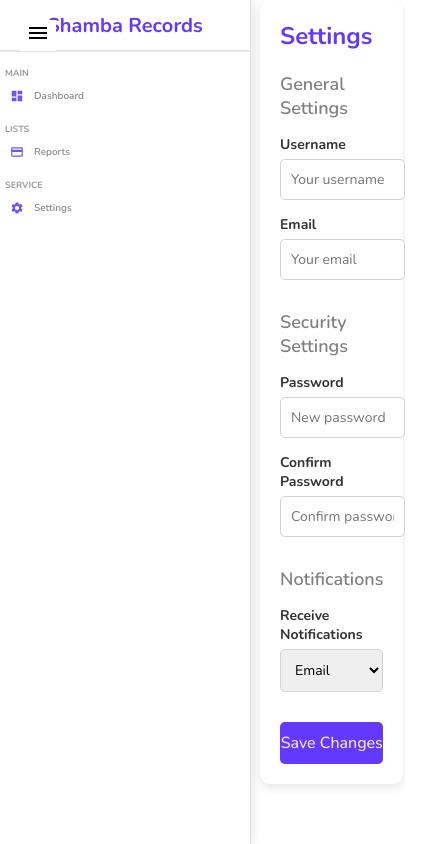
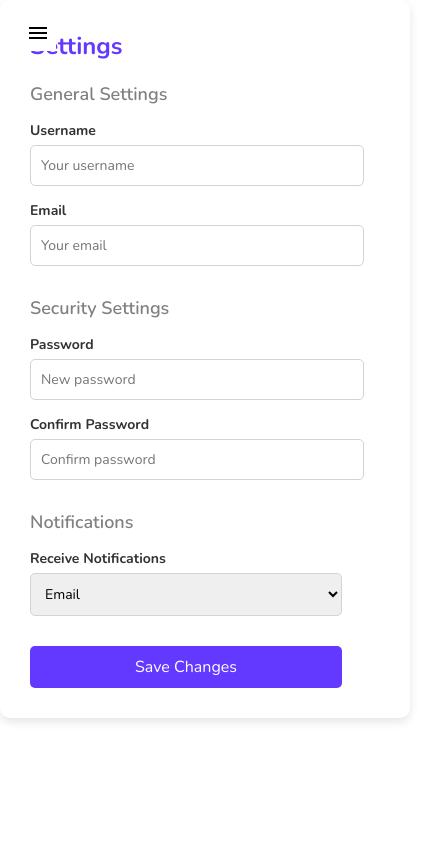
Before and after one commit to samuelcromwell/Dashboard, a React (Create React App) app: page /settings in a window 390 px wide. Shown: the whole page, 440 px wide, since content can reach past the window. Built offline with nearby package versions, Linux system fonts and the light colour scheme.

Commit message:
Styling changes

```diff
--- a/public/index.html
+++ b/public/index.html
@@ -2,7 +2,7 @@
 <html lang="en">
   <head>
     <meta charset="utf-8" />
-    <meta name="viewport" content="width=device-width, initial-scale=1.0" />
+    <meta name="viewport" content="width=device-width, initial-scale=1" />
     <link
       href="https://fonts.googleapis.com/css2?family=Nunito:ital,wght@0,200;0,300;0,400;0,500;0,600;0,700;0,800;0,900;0,1000;1,200;1,300;1,400;1,500;1,600;1,700;1,800;1,900;1,1000&display=swap"
       rel="stylesheet">
@@ -12,7 +12,6 @@
         margin: 0;
       }
     </style>
-
     <title>Shamba Records Dashboard</title>
   </head>
 
--- a/src/components/chart/Chart.jsx
+++ b/src/components/chart/Chart.jsx
@@ -1,37 +1,45 @@
-import React from 'react'
-import './chart.scss'
+import React from 'react';
+import './chart.scss';
 import { AreaChart, Area, XAxis, CartesianGrid, Tooltip, ResponsiveContainer } from 'recharts';
 
 const data = [
-    { name: 'April', Total: 34000},
-    { name: 'May', Total: 21000},
-    { name: 'June', Total: 64000},
-    { name: 'July', Total: 58000},
-    { name: 'August', Total: 60000},
-    { name: 'September', Total: 78000}
+    { name: 'April', Total: 34000 },
+    { name: 'May', Total: 21000 },
+    { name: 'June', Total: 64000 },
+    { name: 'July', Total: 58000 },
+    { name: 'Aug', Total: 60000 },
+    { name: 'Sept', Total: 78000 }
 ];
 
-const Chart = ({aspect, title}) => {
+const Chart = ({ aspect, title }) => {
   return (
-    <div className='chart'>
+    <div className="chart">
       <div className="title">{title}</div>
-    <ResponsiveContainer width= '100%' aspect={aspect}>
-     <AreaChart width={730} height={250} data={data}
-  margin={{ top: 10, right: 30, left: 0, bottom: 0 }}>
+      <ResponsiveContainer width="100%" aspect={aspect}>
+        <AreaChart
+          data={data}
+          margin={{ top: 10, right: 30, left: 0, bottom: 0 }}
+        >
           <defs>
             <linearGradient id="total" x1="0" y1="0" x2="0" y2="1">
-      <stop offset="5%" stopColor="#8884d8" stopOpacity={0.8}/>
-      <stop offset="95%" stopColor="#8884d8" stopOpacity={0}/>
+              <stop offset="5%" stopColor="#8884d8" stopOpacity={0.8} />
+              <stop offset="95%" stopColor="#8884d8" stopOpacity={0} />
             </linearGradient>
           </defs>
-  <XAxis dataKey="name" stroke='gray'/>
-  <CartesianGrid strokeDasharray="3 3" className='chartGrid'/>
+          <XAxis dataKey="name" stroke="gray" />
+          <CartesianGrid strokeDasharray="3 3" className="chartGrid" />
           <Tooltip />
-  <Area type="monotone" dataKey="Total" stroke="#8884d8" fillOpacity={1} fill="url(#total)" />
+          <Area
+            type="monotone"
+            dataKey="Total"
+            stroke="#8884d8"
+            fillOpacity={1}
+            fill="url(#total)"
+          />
         </AreaChart>
       </ResponsiveContainer>
     </div>
-  )
-}
+  );
+};
 
-export default Chart
+export default Chart;
--- a/src/components/chart/chart.scss
+++ b/src/components/chart/chart.scss
@@ -1,5 +1,5 @@
 .chart {
-    flex: 4;
+    flex: 2;
     -webkit-box-shadow: 2px 4px 10px 1px rgba(0, 0, 0, 0.47);
     box-shadow: 2px 4px 10px 1px rgba(201, 201, 201, 0.47);
     padding: 10px;
@@ -14,6 +14,11 @@
             font-size: 14px; /* Reduce title size on smaller screens */
             margin-bottom: 10px; /* Reduce margin for smaller screens */
         }
+
+        @media (max-width: 480px) {
+            font-size: 12px; /* Further reduce title size for smaller screens */
+            margin-bottom: 8px;
+        }
     }
 
     .chartGrid {
@@ -22,7 +27,7 @@
 
     /* Responsive Styles */
     @media (max-width: 768px) {
-        flex: 1; /* Allow the chart to take full width on small screens */
+        flex: 1; /* Ensure the chart takes full width on small screens */
         padding: 8px; /* Reduce padding on smaller screens */
         margin-bottom: 20px; /* Add margin between stacked elements */
     }
@@ -30,10 +35,19 @@
     @media (max-width: 480px) {
         padding: 6px; /* Further reduce padding for very small screens */
         margin-bottom: 15px;
-
-        .title {
-            font-size: 12px; /* Smaller title size for very small screens */
-            margin-bottom: 8px;
-        }
     }
 }
+
+/* Add specific styles for the chart component */
+.chartWrapper {
+    width: 100%; /* Ensure chart takes full width of container */
+    height: auto; /* Make sure height adjusts with width */
+
+    @media (max-width: 768px) {
+        height: auto; /* Allow height to adapt on small screens */
+    }
+
+    @media (max-width: 480px) {
+        height: auto; /* Maintain adaptive height on smaller devices */
+    }
+}
--- a/src/components/featured/featured.scss
+++ b/src/components/featured/featured.scss
@@ -6,13 +6,10 @@
     transition: all 0.3s ease;
     margin: 0 auto;
 
+    /* Mobile-specific adjustments */
     &.mobile {
         width: 100%;
         padding: 10px;
-    }
-
-    &.desktop {
-        /* Add any desktop-specific styling here */
     }
 
     .top {
--- a/src/pages/settings/Settings.jsx
+++ b/src/pages/settings/Settings.jsx
@@ -1,13 +1,41 @@
-import React from 'react';
+import React, { useState, useEffect } from 'react';
 import Sidebar from '../../components/sidebar/Sidebar';
 import './settings.scss';
+import MenuIcon from '@mui/icons-material/Menu';
 
 const Settings = () => {
+  const [isMobile, setIsMobile] = useState(window.innerWidth < 768);
+  const [showSidebar, setShowSidebar] = useState(false); // State to toggle sidebar
+
+  // Add a resize listener to detect window size changes
+  useEffect(() => {
+    const handleResize = () => {
+      setIsMobile(window.innerWidth < 768);
+    };
+    window.addEventListener('resize', handleResize);
+
+    // Cleanup listener
+    return () => {
+      window.removeEventListener('resize', handleResize);
+    };
+  }, []);
+
+  // Function to toggle sidebar visibility in mobile view
+  const toggleSidebar = () => {
+    setShowSidebar(!showSidebar);
+  };
+
   return (
     <div className="settings">
-      <Sidebar /> {/* Sidebar component */}
-      <div className="settingsContainer">
+      {isMobile && (
+        <button className="sidebar-toggle-btn" onClick={toggleSidebar}>
+          <MenuIcon />
+        </button>
+      )}
 
+      {(!isMobile || showSidebar) && <Sidebar />} {/* Hide Sidebar in mobile view and toggle */}
+
+      <div className={`settingsContainer ${showSidebar && isMobile ? 'shifted' : ''}`}>
         <div className="settingsFormContainer">
           <h1 className="settingsTitle">Settings</h1>
 
--- a/src/pages/settings/settings.scss
+++ b/src/pages/settings/settings.scss
@@ -1,26 +1,33 @@
 .settings {
     display: flex;
+    width: 100%; /* Take full width to match other pages */
 
-    /* Sidebar should be fixed on the left */
+    /* Sidebar should remain in place */
     .sidebar {
       position: fixed;
       top: 0;
       left: 0;
-      width: 250px; /* Adjust width as needed */
+      width: 160px; /* Adjust the sidebar width as per other pages */
       height: 100%;
       z-index: 100;
       background-color: white;
       box-shadow: 2px 0px 10px rgba(0, 0, 0, 0.1);
     }
 
+    /* Align the settings container similar to other pages */
     .settingsContainer {
-      margin-left: 260px; /* Push the content to the right of the sidebar */
-      width: 100%;
-      max-width: 800px;
+      flex: 6; /* Match flex with other pages */
+      margin-left: 180px; /* Push the content to the right of the sidebar */
+      margin-right: 20px;
       padding: 20px;
       background-color: white;
       box-shadow: 0px 4px 10px rgba(0, 0, 0, 0.1);
       border-radius: 10px;
+
+      .settingsFormContainer {
+        width: 100%;
+        max-width: 800px; /* Set max-width to limit content width */
+        padding: 20px;
 
         .settingsTitle {
           font-size: 24px;
@@ -52,7 +59,7 @@
 
             input,
             select {
-            width: 100%;
+              width: 80%;
               padding: 10px;
               font-size: 14px;
               border: 1px solid lightgray;
@@ -68,7 +75,7 @@
         }
 
         .saveButton {
-        width: 100%;
+          width: 80%;
           padding: 10px 0;
           font-size: 16px;
           color: white;
@@ -84,3 +91,17 @@
         }
       }
     }
+
+    /* Responsive styles for mobile view */
+    @media (max-width: 768px) {
+      flex-direction: column;
+
+      .settingsContainer {
+        margin-left: 0;
+        padding: 10px;
+        width: 100%; /* Ensure full width on smaller screens */
+      }
+
+
+    }
+}
```
Lines whose indentation alone changed are shown as unchanged.
